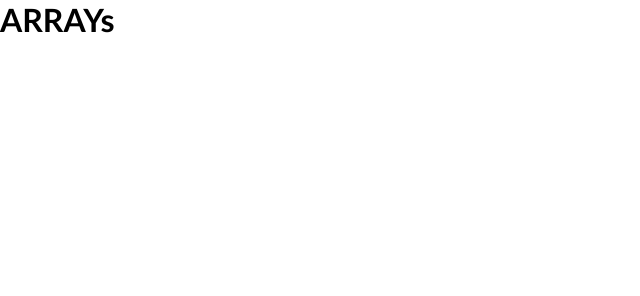
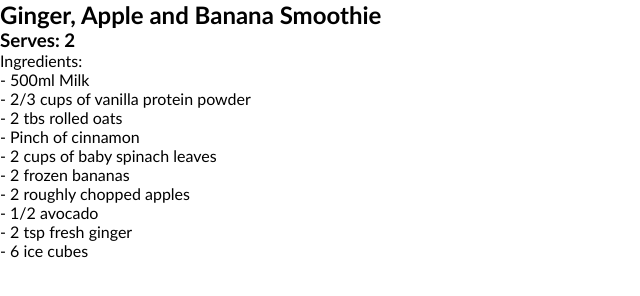
Before and after one commit to immrsam/GA-prac, a plain HTML site: page 13-06-22/web/index.html in a window 1280 px wide. Shown: the whole page, without its empty margins (0-640 px from the left). Drawn offline with Linux system fonts and the light colour scheme.

Commit message:
created recipie object

```diff
--- a/13-06-22/web/index.html
+++ b/13-06-22/web/index.html
@@ -8,7 +8,8 @@
     <link rel="stylesheet" href="style.css">
 </head>
 <body>
-    <h1>ARRAYs</h1>
+    <div id="container">
+    </div>
     <script src="script.js"></script>
 </body>
 </html>
--- a/13-06-22/web/script.js
+++ b/13-06-22/web/script.js
@@ -1,60 +1,165 @@
-const rainbowColours = [];
+// const rainbowColours = [];
 
-// push to end of array
-rainbowColours.push("orange");
-// insert into the start of the array
-rainbowColours.unshift("red");
-// push to end of array
-rainbowColours.push("yellow");
-// push multiple items to end of array in the order entered
-rainbowColours.push("green", "blue", "indigo", "violet");
-console.log(rainbowColours);
-console.log(`length of rainbowColours is ${rainbowColours.length}`);
-console.log(rainbowColours[1]);
-console.log(`last item in rainbowColours is ${rainbowColours[rainbowColours.length - 1]}`);
-console.log(`index of "blue" is ${rainbowColours.indexOf("blue")}`);
-// creates new array of items start 1 and end 3.
-// the end stops collecting and doesnt include that item.
-// items 1 & 2 are collected into a new array, not 3
-console.log(`slice 1 and 3 is ${rainbowColours.slice(1,3)}`);
-// removes items 1, 2 & 3
-console.log(`splice 1 and 3 is ${rainbowColours.splice(1,3)}`);
-console.log(rainbowColours);
+// // push to end of array
+// rainbowColours.push("orange");
+// // insert into the start of the array
+// rainbowColours.unshift("red");
+// // push to end of array
+// rainbowColours.push("yellow");
+// // push multiple items to end of array in the order entered
+// rainbowColours.push("green", "blue", "indigo", "violet");
+// console.log(rainbowColours);
+// console.log(`length of rainbowColours is ${rainbowColours.length}`);
+// console.log(rainbowColours[1]);
+// console.log(`last item in rainbowColours is ${rainbowColours[rainbowColours.length - 1]}`);
+// console.log(`index of "blue" is ${rainbowColours.indexOf("blue")}`);
+// // creates new array of items start 1 and end 3.
+// // the end stops collecting and doesnt include that item.
+// // items 1 & 2 are collected into a new array, not 3
+// console.log(`slice 1 and 3 is ${rainbowColours.slice(1,3)}`);
+// // removes items 1, 2 & 3
+// console.log(`splice 1 and 3 is ${rainbowColours.splice(1,3)}`);
+// console.log(rainbowColours);
 
-const twoColors = rainbowColours.slice(1,3);
-console.log(twoColors);
+// const twoColors = rainbowColours.slice(1,3);
+// console.log(twoColors);
 
-const nums = [0, 1, 2, 2, 2, 3, 3, 4, 5];
-console.log(nums);
-nums.splice(3,3);
-console.log(nums);
+// const nums = [0, 1, 2, 2, 2, 3, 3, 4, 5];
+// console.log(nums);
+// nums.splice(3,3);
+// console.log(nums);
 
-const arrOfArrs = [["inner array first item", "inner array second item"], ["first", "second", "third"]];
+// const arrOfArrs = [["inner array first item", "inner array second item"], ["first", "second", "third"]];
 
-console.log(arrOfArrs[0][0]);
-console.log(arrOfArrs[arrOfArrs.length - 1][arrOfArrs[arrOfArrs.length - 1].length - 1]);
+// console.log(arrOfArrs[0][0]);
+// console.log(arrOfArrs[arrOfArrs.length - 1][arrOfArrs[arrOfArrs.length - 1].length - 1]);
 
-for (let i = 0; i < arrOfArrs[arrOfArrs.length - 1].length; i++){
-    console.log(arrOfArrs[1][i]);
+// for (let i = 0; i < arrOfArrs[arrOfArrs.length - 1].length; i++){
+//     console.log(arrOfArrs[1][i]);
+// }
+
+// const topFive = ["Bender", "Fry", "Zoidburg", "Professor", "Zapp Brannigan"];
+
+// for (let i = 0; i < topFive.length; i++){
+//     let prefix = '';
+//     switch (i){
+//         case 0:
+//             prefix = 'st';
+//             break;
+//         case 1:
+//             prefix = 'nd';
+//             break;
+//         case 2:
+//             prefix = 'rd';
+//             break;
+//         default:
+//             prefix = 'th';
+//             break;
+//     }
+//     console.log(`my ${i + 1}${prefix} choice is ${topFive[i]}!`);
+// }
+
+// let count = 0;
+
+// topFive.forEach((item) => {
+//     let prefix = '';
+//     switch (count){
+//         case 0:
+//             prefix = 'st';
+//             break;
+//         case 1:
+//             prefix = 'nd';
+//             break;
+//         case 2:
+//             prefix = 'rd';
+//             break;
+//         default:
+//             prefix = 'th';
+//             break;
+//     }
+//     count++;
+//     console.log(`my ${count}${prefix} choice is ${item}!`);
+// });
+
+// topFive.map(e => console.log(e));
+
+// console.log(topFive.includes("Bender"));
+
+// const numArr = [1, 5, 9, 11, 12];
+// const bigNum = numArr.find(n => n > 11);
+// console.log(bigNum);
+
+const arrOfBooks = [
+    {
+        title: "Book One",
+        author: "Person McPerson",
+        alreadyRead: false
+    },
+    {
+        title: "Book Two",
+        author: "This Guy",
+        alreadyRead: true
+    },
+    {
+        title: "Book Three",
+        author: "I P Freely",
+        alreadyRead: false
+    },
+    {
+        title: "Book Four",
+        author: "Another Author",
+        alreadyRead: true
+    }
+];
+
+console.log(arrOfBooks);
+
+arrOfBooks.forEach((e) => {
+    if(e.alreadyRead){
+        console.log(e);
+    }
+})
+
+const gingerAppleBananaSmoothie = {
+    title: "Ginger, Apple and Banana Smoothie",
+    serves: 2,
+    ingredients: [
+        "500ml Milk",
+        "2/3 cups of vanilla protein powder",
+        "2 tbs rolled oats",
+        "Pinch of cinnamon",
+        "2 cups of baby spinach leaves",
+        "2 frozen bananas",
+        "2 roughly chopped apples",
+        "1/2 avocado",
+        "2 tsp fresh ginger",
+        "6 ice cubes"
+    ]
 }
 
-const topFive = ["Bender", "Fry", "Zoidburg", "Professor", "Zapp Brannigan"];
+console.log(gingerAppleBananaSmoothie);
 
-for (let i = 0; i < topFive.length; i++){
-    let prefix = '';
-    switch (i){
-        case 0:
-            prefix = 'st';
-            break;
-        case 1:
-            prefix = 'nd';
-            break;
-        case 2:
-            prefix = 'rd';
-            break;
-        default:
-            prefix = 'th';
-            break;
-    }
-    console.log(`my ${i + 1}${prefix} choice is ${topFive[i]}!`);
-}
+const container = document.getElementById('container');
+
+const recepieHeading = document.createElement('h2');
+const recepieServes = document.createElement('h3');
+const recepieIngredients = document.createElement('div');
+const recepieIngredientsHead = document.createElement('p');
+const recepieIngredientsList = document.createElement('ul');
+
+recepieHeading.innerText = gingerAppleBananaSmoothie.title;
+recepieServes.innerText = `Serves: ${gingerAppleBananaSmoothie.serves}`;
+recepieIngredientsHead.innerText = `Ingredients: `;
+
+gingerAppleBananaSmoothie.ingredients.forEach((e) => {
+    let li = document.createElement('li');
+    li.innerHTML = `- ${e}`;
+    recepieIngredientsList.appendChild(li);
+});
+
+recepieIngredients.appendChild(recepieIngredientsHead);
+recepieIngredients.appendChild(recepieIngredientsList);
+
+container.appendChild(recepieHeading);
+container.appendChild(recepieServes);
+container.appendChild(recepieIngredients);
--- a/13-06-22/web/style.css
+++ b/13-06-22/web/style.css
@@ -3,3 +3,7 @@
     padding: 0;
     font-family: 'Trebuchet MS', 'Lucida Sans Unicode', 'Lucida Grande', 'Lucida Sans', Arial, sans-serif;
 }
+
+ul{
+    list-style: none;
+}
```
